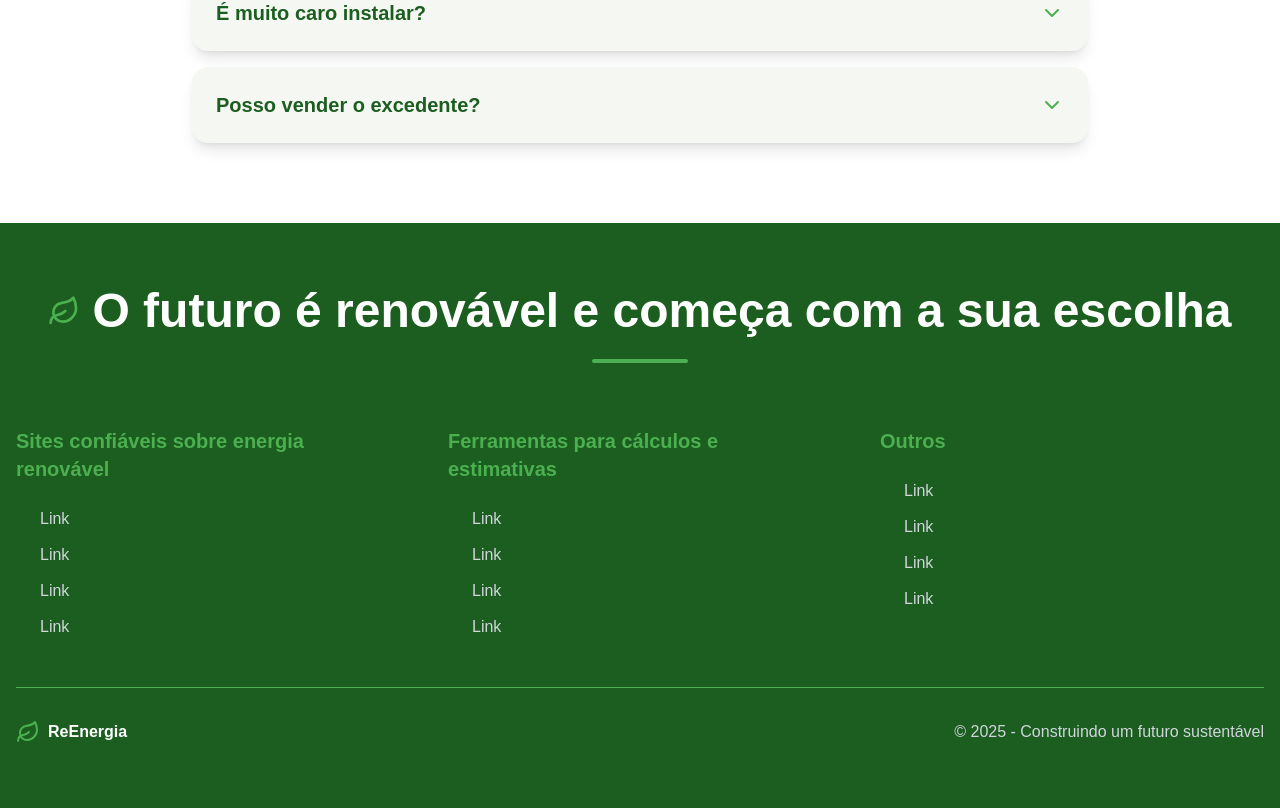
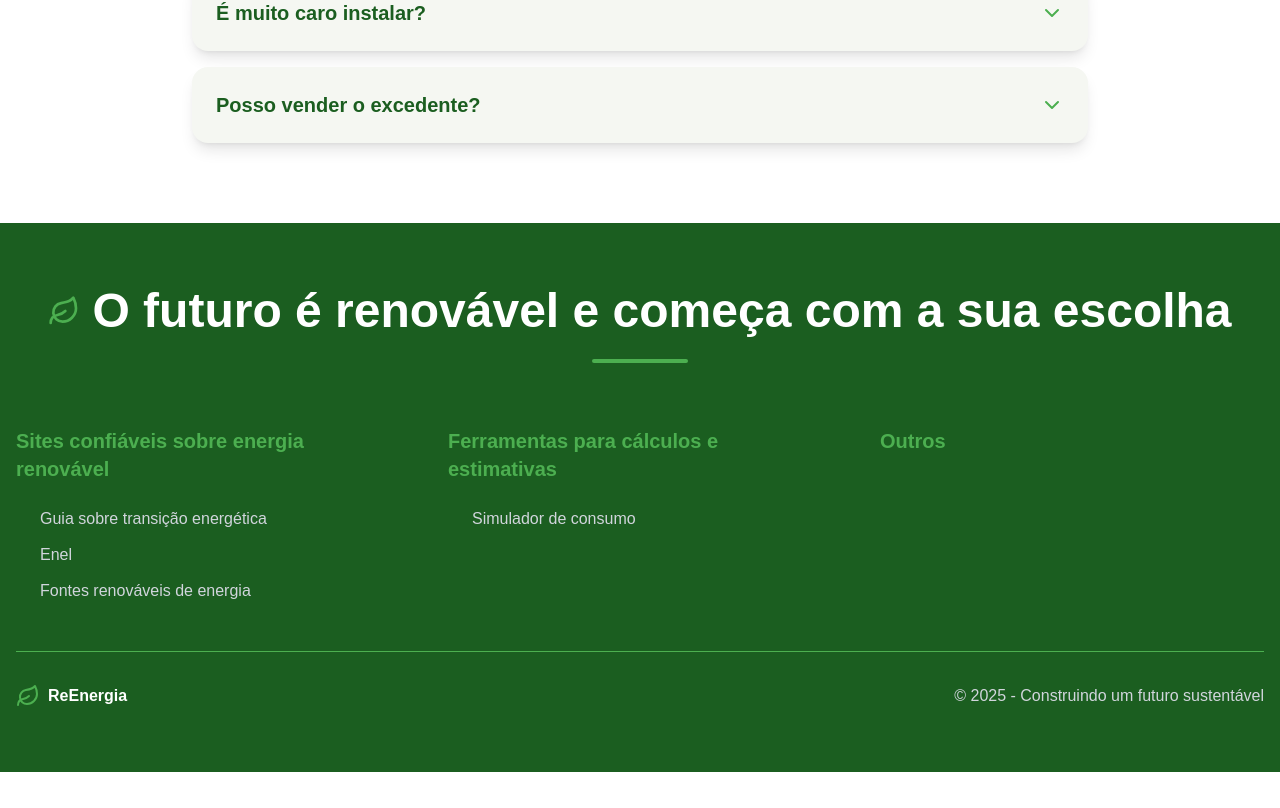
Before and after one commit to zRy4nG/reenergia2, a Next.js app: page / in a window 1280 px wide. Shown: the part 2656-3464 px from the top of the page. After the commit the page ends 3428 px from the top, so only its background shows below. Built offline with nearby package versions, Linux system fonts and the light colour scheme.

Commit message:
Update Footer.tsx

```diff
--- a/src/components/Footer.tsx
+++ b/src/components/Footer.tsx
@@ -6,28 +6,24 @@ const Footer = () => {
     {
       title: "Sites confiáveis sobre energia renovável",
       links: [
-        { text: "Link", href: "#" },
-        { text: "Link", href: "#" },
-        { text: "Link", href: "#" },
-        { text: "Link", href: "#" }
+        { text: "Guia sobre transição energética", href: "https://nossaenergia.petrobras.com.br/w/transicao-energetica/tudo-sobre-transicao-energetica-o-que-e-qual-a-importancia-principais-beneficios-e-mais?gad_source=1&gad_campaignid=20943803028&gbraid=0AAAAAqvyogN-H0zE7rCdiUjo8UseD_T8_&gclid=Cj0KCQjw6bfHBhDNARIsAIGsqLh3ccG0SHu2DjtDzUjmCF9-Th9S6QJNeFmm2s5B_37dDORhF3NouWgaAq71EALw_wcB" },
+        { text: "Enel", href: "https://www.enelgreenpower.com/pt" },
+        { text: "Fontes renováveis de energia", href: "https://brasilescola.uol.com.br/geografia/fontes-renovaveis-energia.htm" },
       ]
     },
     {
       title: "Ferramentas para cálculos e estimativas",
       links: [
-        { text: "Link", href: "#" },
-        { text: "Link", href: "#" },
-        { text: "Link", href: "#" },
-        { text: "Link", href: "#" }
+        { text: "Simulador de consumo", href: "https://enel-ce.simuladordeconsumo.com.br/" },
       ]
     },
     {
       title: "Outros",
       links: [
-        { text: "Link", href: "#" },
-        { text: "Link", href: "#" },
-        { text: "Link", href: "#" },
-        { text: "Link", href: "#" }
+        // { text: "Link", href: "#" },
+        // { text: "Link", href: "#" },
+        // { text: "Link", href: "#" },
+        // { text: "Link", href: "#" }
       ]
     }
   ];
@@ -84,4 +80,5 @@ const Footer = () => {
   );
 };
 
+
 export default Footer;
```
